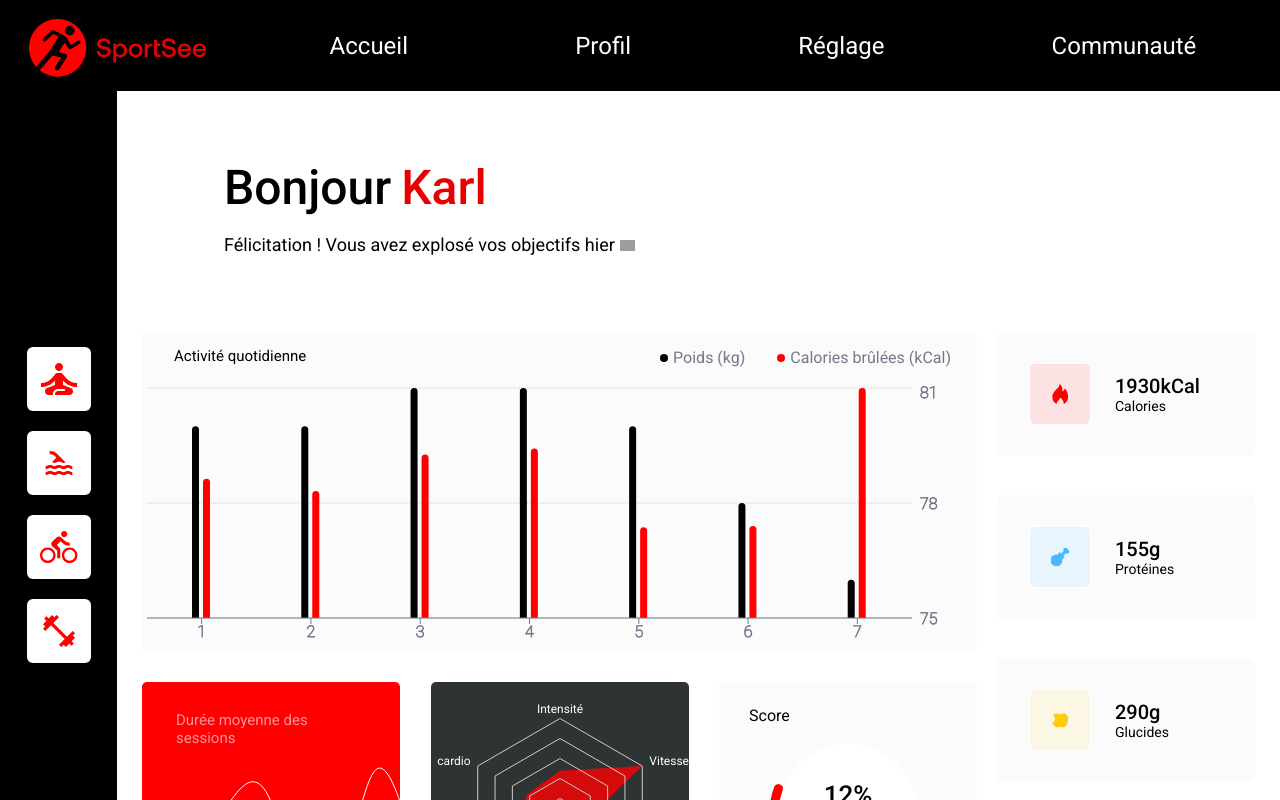
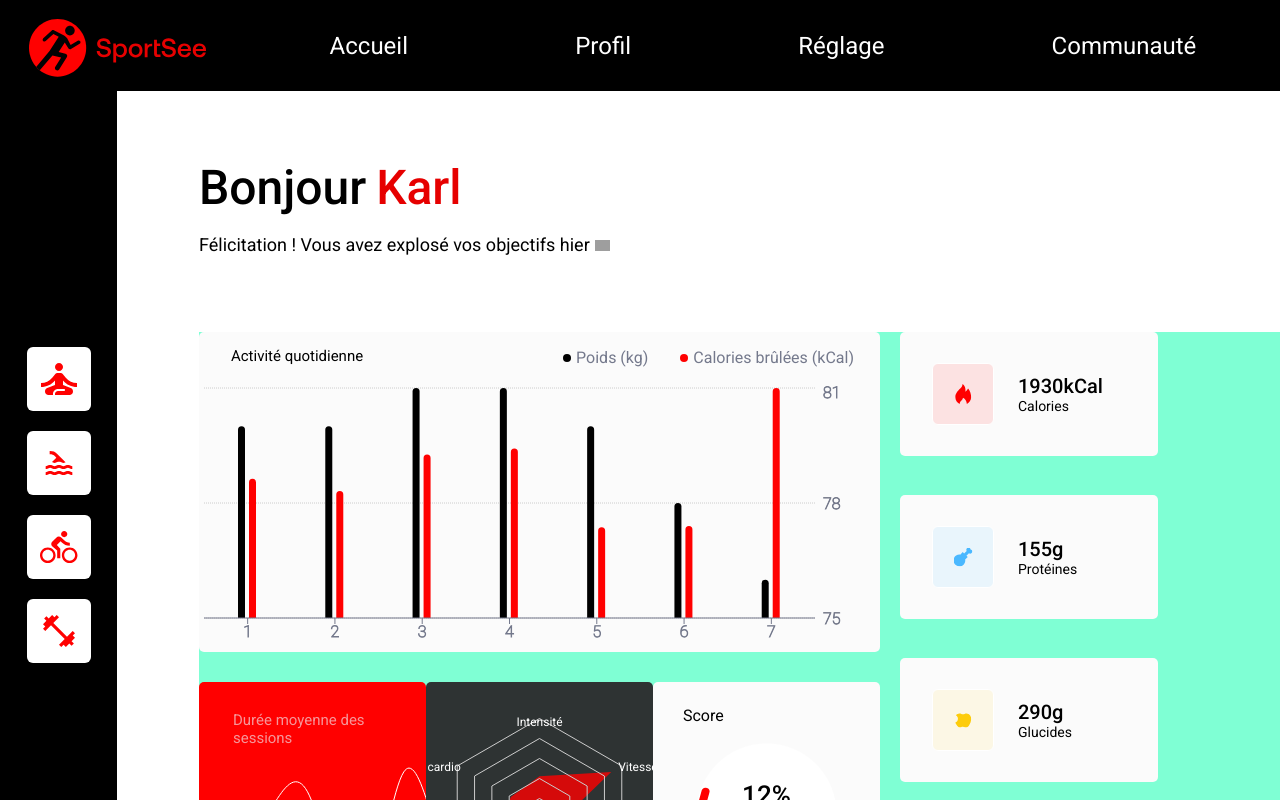
Before and after one commit to denisk13005/sportsee, a React (Create React App) app: page /12 in a window 1280 px wide. Shown: the top 800 px of the page. Built offline with nearby package versions, Linux system fonts and the light colour scheme; grey boxes are pictures that could not be loaded.

Commit message:
resize header and graph and dailu container

```diff
--- a/src/styles/components/header.scss
+++ b/src/styles/components/header.scss
@@ -1,5 +1,5 @@
 .title {
-  margin-left: 107px;
+  margin-left: 8.1%;
   margin-top: 68px;
   .hello {
     display: flex;
--- a/src/styles/pages/dashboard.scss
+++ b/src/styles/pages/dashboard.scss
@@ -1,13 +1,14 @@
 .mainContent {
   display: flex;
-  margin-left: 117px;
+  margin-left: 8.1%;
   display: flex;
   flex-direction: column;
   .graphsAndDailyContainer {
     display: flex;
-    justify-content: center;
+    background-color: aquamarine;
+    margin-left: 8.1%;
     .graphsContainer {
-      width: 835px;
+      width: 63%;
       height: 613px;
       .dailyActivity {
         width: 100%;
@@ -76,7 +77,7 @@
       }
     }
     .dailyIntake {
-      width: 258px;
+      width: 4%;
       display: flex;
       flex-direction: column;
       justify-content: space-between;
```
